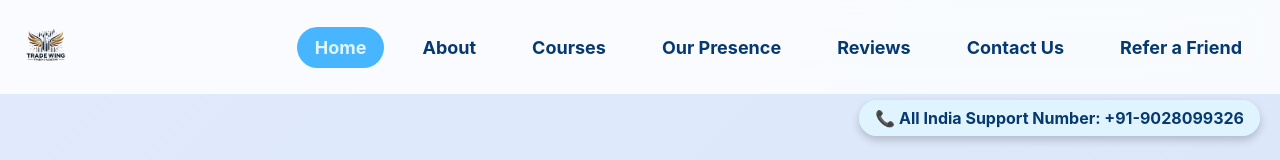
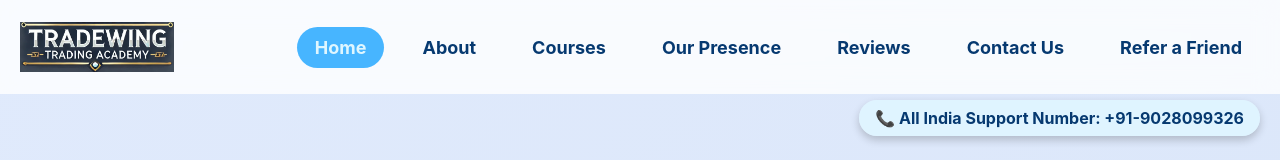
Before and after one commit to arnavbaronia/tradewing-frontend, a React (Create React App) app: page / in a window 1280 px wide. Shown: the top 160 px of the page. Built offline with nearby package versions, Linux system fonts and the light colour scheme.

Commit message:
new logo

```diff
--- a/src/Components/HomeNavBar.jsx
+++ b/src/Components/HomeNavBar.jsx
@@ -2,6 +2,7 @@ import React, { useState } from "react";
 import { Link, useLocation, useNavigate } from "react-router-dom";
 import "../Styles/HomeNavBar.css";
 import { FiMenu } from "react-icons/fi";
+import logo from "../assets/twlogotransparentt.png";
 
 const HomeNavBar = () => {
   const [menuOpen, setMenuOpen] = useState(false);
@@ -49,11 +50,7 @@ const HomeNavBar = () => {
       {/* Logo */}
       <div className="nav-logo">
         <Link to="/" onClick={handleLinkClick}>
-          <img
-            src={`${process.env.PUBLIC_URL}/twlogotransparent.png`}
-            alt="TradeWing Logo"
-            className="nav-logo-img"
-          />
+          <img src={logo} alt="TradeWing Logo" className="nav-logo-img" />
         </Link>
       </div>
 
```
Also changed, not shown: src/assets/twlogotransparentt.png (added).
